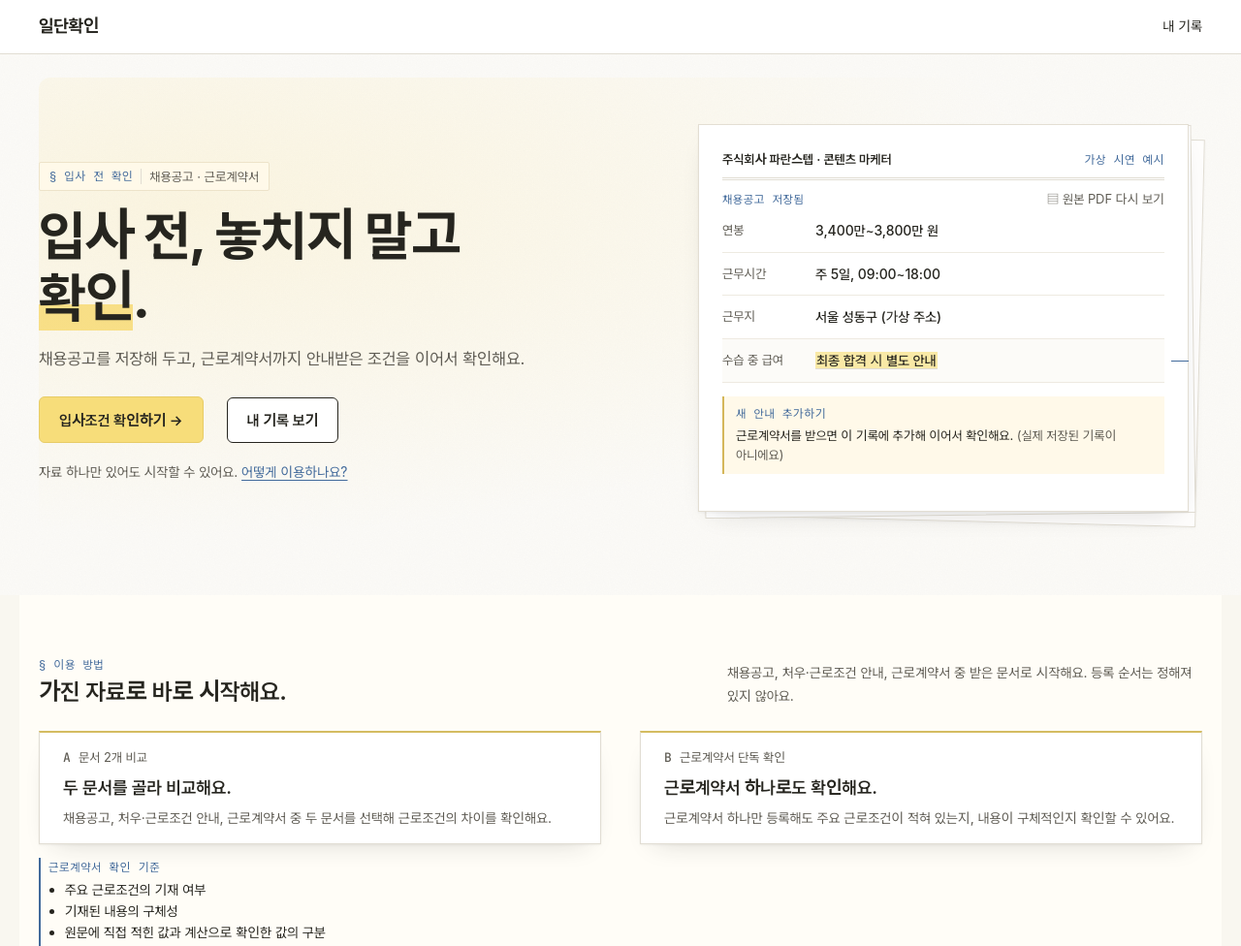
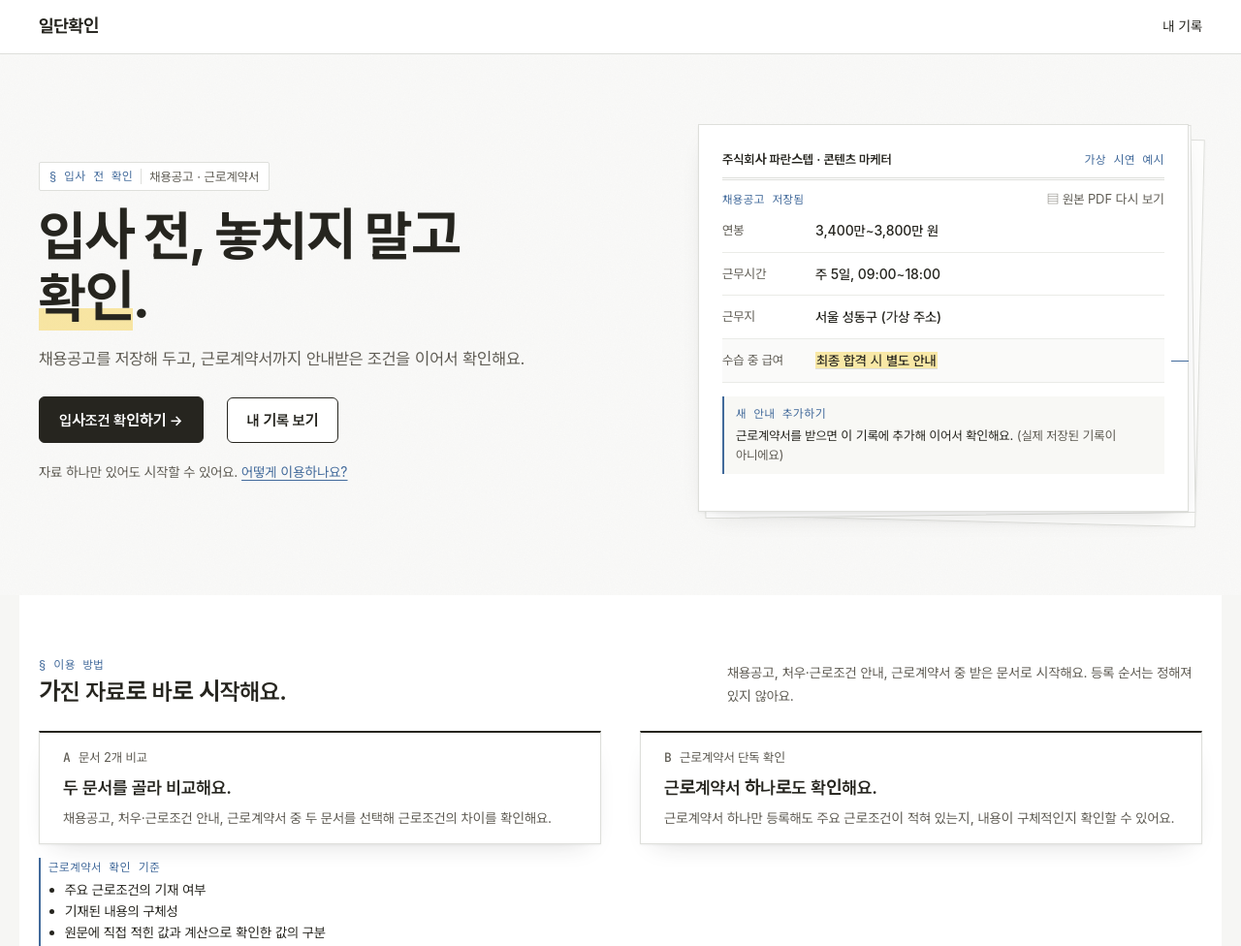
Before and after one commit to dbduddms39-droid/test, a website with bundled scripts: page public/index.html in a window 1280 px wide. Shown: the top 976 px of the page at 97% size. Built offline with nearby package versions, Linux system fonts and the light colour scheme; files whose address does not match are found by name; a web font is replaced by a local one.

Commit message:
Tone down yellow accents on landing; keep bright neutral paper theme

```diff
--- a/public/styles.css
+++ b/public/styles.css
@@ -4,7 +4,7 @@
 
 /* ---------- 디자인 토큰 (design-handoff/design/DESIGN.md 'Editorial Verification') ---------- */
 :root {
-  --desk: #FCFBF8;          /* 따뜻하고 밝은 종이 배경 */
+  --desk: #FAFAF9;          /* 밝고 중립적인 종이 배경 */
   --paper: #FFFFFF;         /* 선명한 흰 종이 면 */
   --ink: #26251F;           /* 본문 */
   --ink-hover: #3F3D36;
@@ -12,9 +12,9 @@
   --ink-3: #77746C;         /* 메타·힌트 */
   --annot: #426A9B;         /* 교정 주석 파랑 */
   --mark: rgba(249, 220, 108, 0.58); /* 종이 위 형광펜 노랑 */
-  --rule: #E1DDD3;          /* 구획선 */
-  --rule-soft: #EEEAE1;     /* 목록 구분선·문서 테두리 */
-  --wash: #F9F7F0;          /* 옅은 종이 바탕 */
+  --rule: #DEDFDB;          /* 중립 구획선 */
+  --rule-soft: #EAEBE7;     /* 목록 구분선·문서 테두리 */
+  --wash: #F6F6F4;          /* 채도 낮은 보조 바탕 */
   --paper-edge: 0 1px 3px 0 rgba(38, 38, 38, 0.04);
   --sheet-lift: 0 1px 2px rgba(38, 38, 38, 0.05), 0 12px 28px -16px rgba(38, 38, 38, 0.22); /* 책상 위에 놓인 종이 */
   /* 책상 바탕의 은은한 종이 결 (글자 영역인 종이 면에는 쓰지 않음) */
@@ -821,27 +821,26 @@ details.cgroup .ccard { background: transparent; }
 .privacy-more > summary { cursor: pointer; color: var(--annot); }
 .privacy-more p { margin: 6px 0 0 !important; color: var(--ink-2) !important; }
 
-/* ---------- 홈페이지: 종이 질감은 유지하고 밝은 톤과 노란 포인트만 보강 ---------- */
-/* 결과 화면/기록/분석 UI의 정보 위계와 동작은 변경하지 않는다. */
-.view-landing .hero {
-  border-radius: 12px;
-  background: radial-gradient(ellipse at 13% 25%, rgba(248, 216, 106, 0.16), transparent 60%);
+/* ---------- 홈페이지: 밝은 무채색 종이 + 작은 노란 형광펜 포인트 ---------- */
+/* 종이 질감과 콘텐츠/레이아웃은 유지, 넓은 노란 면과 노란 버튼은 사용하지 않는다. */
+.view-landing .hero { border-radius: 12px; background: transparent; }
+.view-landing .eyebrow { background: #FFFFFF; border-color: var(--rule); }
+.view-landing .hero-mark {
+  background: linear-gradient(transparent 66%, rgba(247, 213, 93, 0.55) 66%);
 }
-.view-landing .eyebrow { background: #FFF9E9; border-color: #EDE3C9; }
-.view-landing .hero-mark { background: linear-gradient(transparent 61%, rgba(247, 213, 93, 0.7) 61%); }
 .view-landing .hero .btn-primary,
 .view-landing .landing-cta .btn-primary {
-  background: #F7DD7A; border-color: #E7CC66; color: #26251F; border-radius: 6px;
+  background: var(--ink); border-color: var(--ink); color: #FFFFFF; border-radius: 6px;
 }
 .view-landing .hero .btn-primary:hover,
-.view-landing .landing-cta .btn-primary:hover { background: #F1D36A; }
+.view-landing .landing-cta .btn-primary:hover { background: var(--ink-hover); }
 .view-landing .hero .btn-editorial { background: #FFFFFF; border-radius: 6px; }
-.view-landing .sample-card { background: #FFFFFF; border-color: #E3DED3; }
-.view-landing .sample-note { background: #FFF9E9; border-left-color: #D4B75A; }
-.view-landing .landing-flow { background: #FFFDF7; border-color: #EEE7D8; }
-.view-landing .use-card { background: #FFFFFF; border-top-color: #D4BC61; }
+.view-landing .sample-card { background: #FFFFFF; border-color: var(--rule); }
+.view-landing .sample-note { background: #F8F8F5; border-left-color: var(--annot); }
+.view-landing .landing-flow { background: #FFFFFF; border-color: var(--rule-soft); }
+.view-landing .use-card { background: #FFFFFF; border-top-color: var(--ink); }
 .view-landing .landing-cta {
   border-radius: 12px;
-  background: linear-gradient(180deg, transparent, #FFF9EA);
+  background: #F8F8F6;
 }
 .view-landing .sample-download { background: #FFFFFF; }
```
